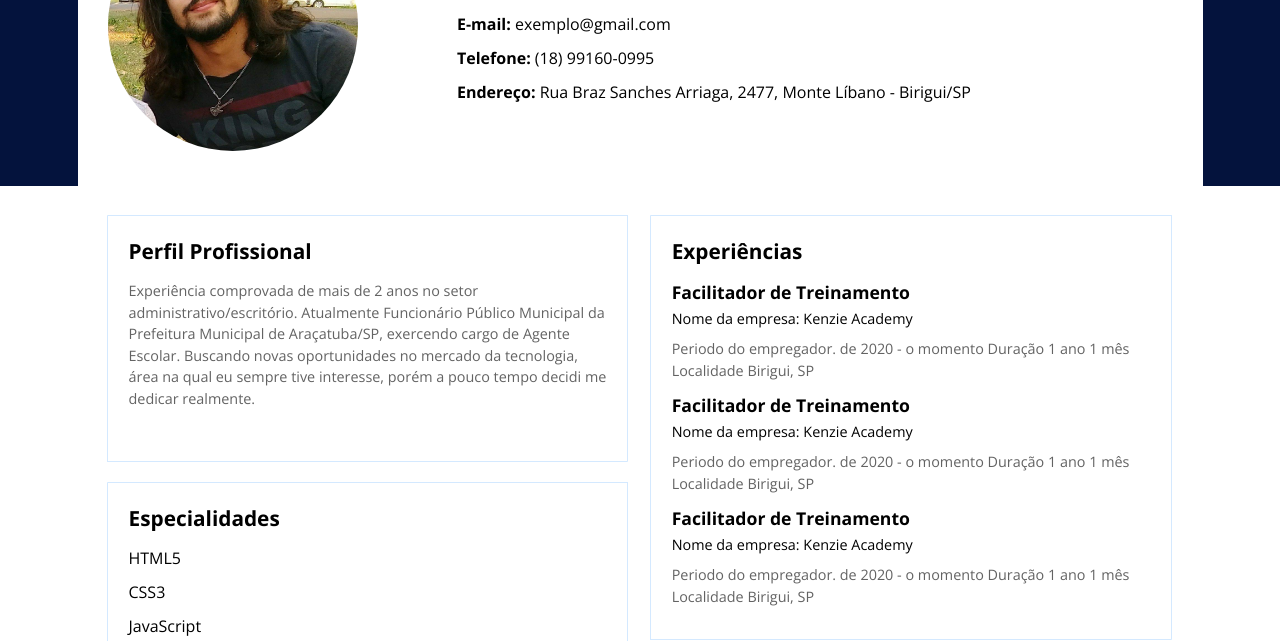
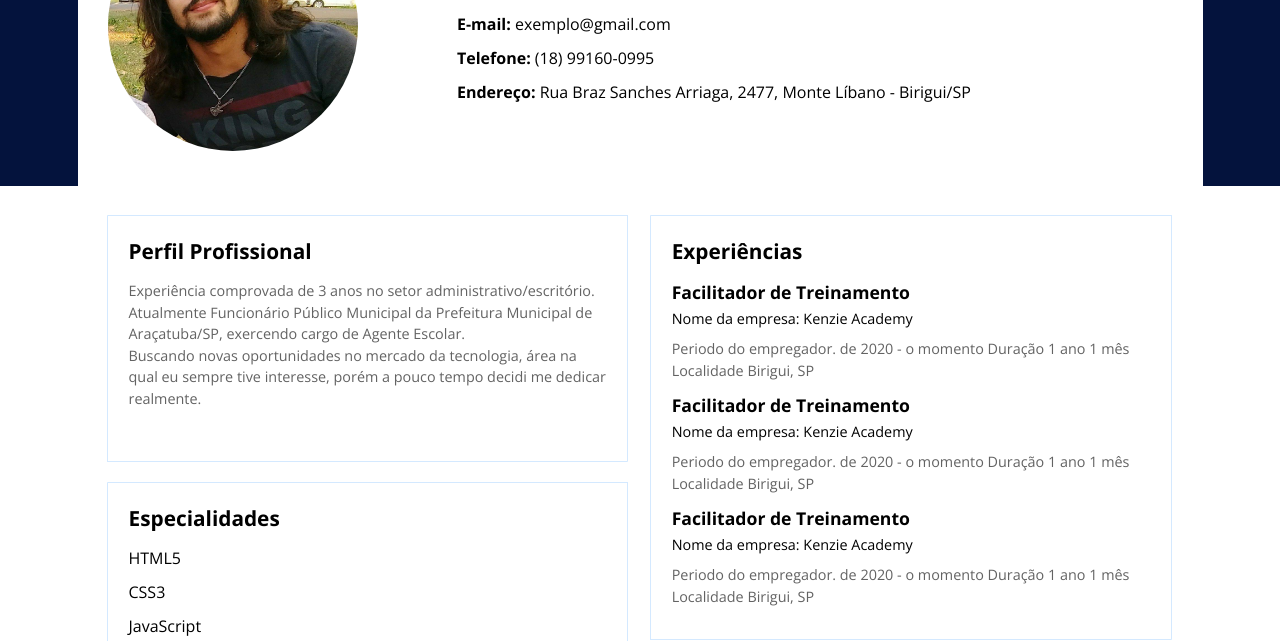
Before and after one commit to LeoMelegari/LeoMelegari.github.io, a plain HTML site: page index.html in a window 1280 px wide. Shown: the part 159-800 px from the top of the page. Drawn offline with nearby package versions, Linux system fonts and the light colour scheme.

Commit message:
Update index.html

```diff
--- a/index.html
+++ b/index.html
@@ -64,8 +64,9 @@
                                 <span class="topo-direita"></span>
                                 <h2>Perfil Profissional</h2>
                                 <p>
-                                    Experiência comprovada de mais de 2 anos no setor administrativo/escritório. Atualmente Funcionário Público Municipal da Prefeitura Municipal
+                                    Experiência comprovada de 3 anos no setor administrativo/escritório. Atualmente Funcionário Público Municipal da Prefeitura Municipal
                                     de Araçatuba/SP, exercendo cargo de Agente Escolar.
+                                    <br>
                                     Buscando novas oportunidades no mercado da tecnologia, área na qual eu sempre tive interesse, porém a pouco tempo decidi me dedicar realmente.
                                 </p>
                                 <span class="baixo-esquerda"></span>
```
